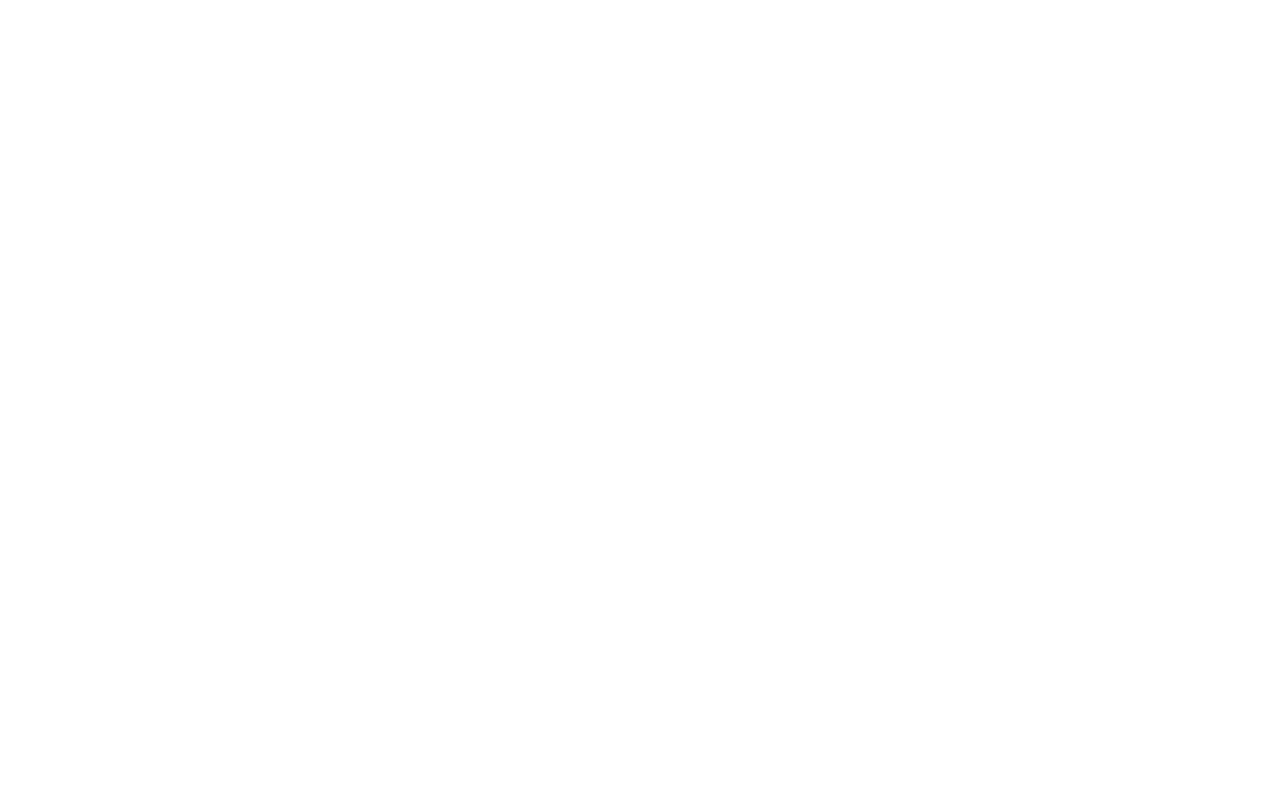
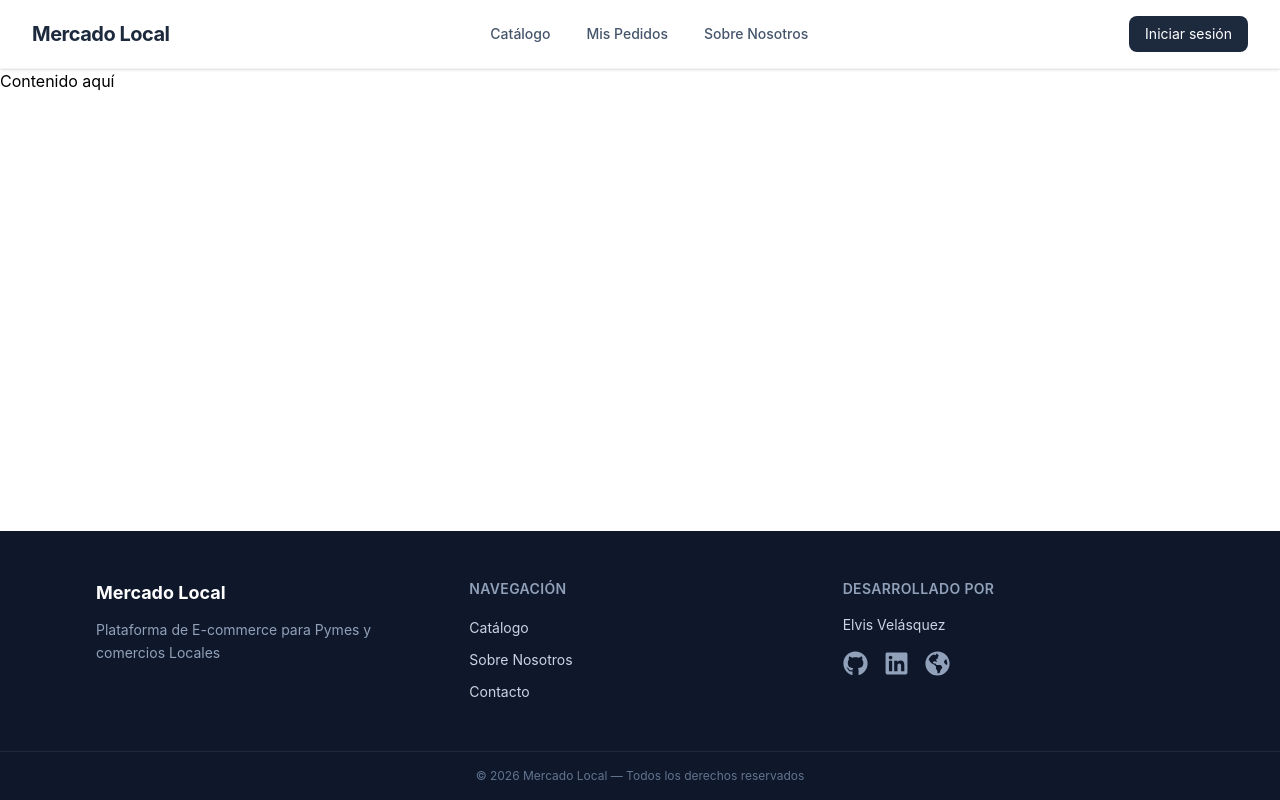
Before and after one commit to ElvisVE98/ecommerce-api, a React (Vite) app in the folder frontend/: page /about in a window 1280 px wide. Before the commit this address had no page. Built offline with nearby package versions, Linux system fonts and the light colour scheme.

Commit message:
se inicia diseño de acerca de Integrando GSAP

```diff
--- a/frontend/package.json
+++ b/frontend/package.json
@@ -11,6 +11,7 @@
   },
   "dependencies": {
     "axios": "^1.15.0",
+    "gsap": "^3.15.0",
     "react": "^19.2.4",
     "react-dom": "^19.2.4",
     "react-icons": "^5.6.0",
--- a/frontend/src/App.tsx
+++ b/frontend/src/App.tsx
@@ -5,6 +5,7 @@
 import ProductDetailPage from './pages/ProductDetailPage';
 import CartPage from './pages/CartPage';
 import OrdersPage from './pages/OrdersPage';
+import AboutPage from './pages/AboutPage';
 
 const App = () => {
   return (
@@ -16,6 +17,7 @@
       <Route path="/cart" element={<CartPage />} />
       <Route path="/orders" element={<OrdersPage />} />
       <Route path="/" element={<CatalogPage />} />
+      <Route path="/about" element={<AboutPage />} />
     </Routes>
   );
 }
--- /dev/null
+++ b/frontend/src/pages/AboutPage.tsx
@@ -0,0 +1,24 @@
+import { useEffect, useRef } from 'react';
+import { Link } from 'react-router-dom';
+import gsap from 'gsap';
+import Navbar from '../components/Navbar';
+import Footer from '../components/FooterPage';
+
+const AboutPage = () => {
+
+  useEffect(() => {
+    // Aquí irán las animaciones GSAP
+  }, []);
+
+  return (
+    <div className="min-h-screen flex flex-col">
+      <Navbar />
+      <main className="flex-1">
+        <p>Contenido aquí</p>
+      </main>
+      <Footer />
+    </div>
+  );
+};
+
+export default AboutPage;
```
Also changed, not shown: 1 other file (tests, documents, lock files or other folders).
